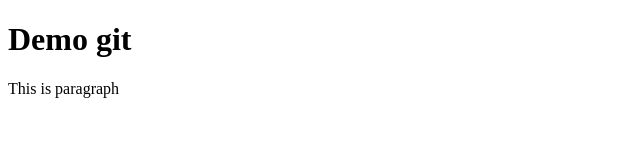
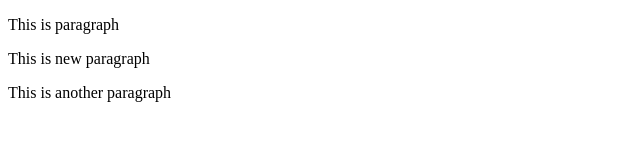
Before and after one commit to jirawut6028/demo-git, a plain HTML site: page index.html in a window 1280 px wide. Shown: the whole page, without its empty margins (0-640 px from the left). Drawn offline with Linux system fonts and the light colour scheme.

Commit message:
add paragraph

```diff
--- a/index.html
+++ b/index.html
@@ -3,10 +3,11 @@
 <head>
     <meta charset="UTF-8">
     <meta name="viewport" content="width=device-width, initial-scale=1.0">
-    <title>Demo git</title>
+    <title>Demo git!!!</title>
 </head>
 <body>
-    <h1>Demo git</h1>
     <p>This is paragraph</p>
+    <p>This is new paragraph</p>
+    <p>This is another paragraph</p>
 </body>
 </html>
```
